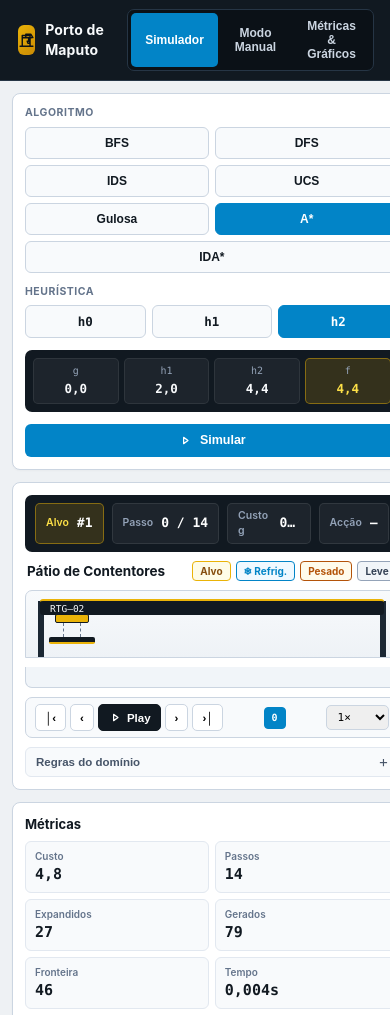
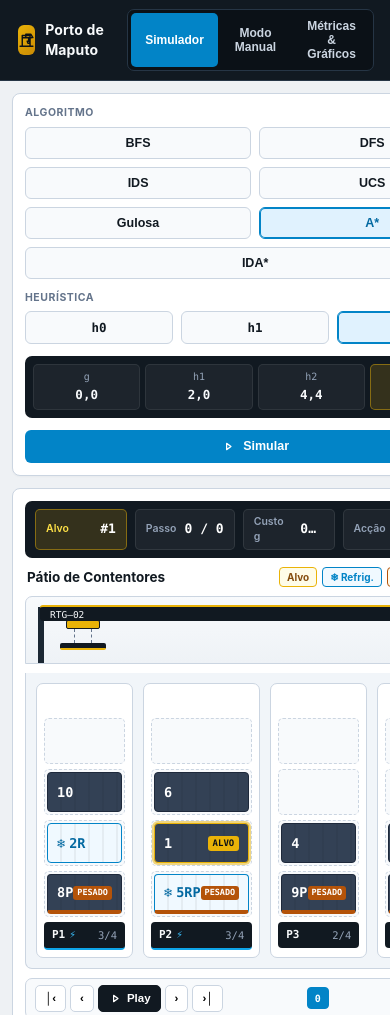
Before and after one commit to yuminaelias/Projecto_IA_grupo02, a plain HTML site: page interface_web/static/index.html in a window 390 px wide. Shown: the top 1015 px of the page. Drawn offline with Linux system fonts and the light colour scheme; no server answers.

Commit message:
fix(interface_web): corrigir setText seguro, grelha das pilhas, CSS h0/h1/h2 e cache

```diff
--- a/interface_web/static/app.js
+++ b/interface_web/static/app.js
@@ -15,6 +15,11 @@ const fmtInt = (n) => {
   if (n === null || n === undefined) return "—";
   return Number(n).toLocaleString("pt-PT");
 };
+
+function setText(id, val) {
+  const el = document.getElementById(id);
+  if (el) el.textContent = val;
+}
 
 const state = {
   mode: "sim", // 'sim' | 'manual' | 'lab'
@@ -112,8 +117,9 @@ async function loadInstances() {
 
 async function runSimulation(autoPlay = false) {
   stopPlayback();
-  const btnLabel = document.getElementById("btn-solve-label");
-  if (btnLabel) btnLabel.textContent = "A simular...";
+  const btnSolve = document.getElementById("btn-solve");
+  if (btnSolve) btnSolve.disabled = true;
+  setText("btn-solve-label", "A simular...");
 
   try {
     const cfg = state.instanceConfig;
@@ -149,9 +155,10 @@ async function runSimulation(autoPlay = false) {
       startPlayback();
     }
   } catch (err) {
-    alert(`Erro ao executar algoritmo: ${err.message}`);
+    console.error("Erro ao executar algoritmo:", err);
   } finally {
-    if (btnLabel) btnLabel.textContent = "Simular";
+    if (btnSolve) btnSolve.disabled = false;
+    setText("btn-solve-label", "Simular");
   }
 }
 
@@ -409,8 +416,8 @@ async function handleManualHint() {
 
 function renderAll() {
   const isLab = state.mode === "lab";
-  document.getElementById("workspace-view").classList.toggle("hidden", isLab);
-  document.getElementById("lab-view").classList.toggle("hidden", !isLab);
+  document.getElementById("workspace-view")?.classList.toggle("hidden", isLab);
+  document.getElementById("lab-view")?.classList.toggle("hidden", !isLab);
 
   document.querySelectorAll(".mode-tabs button").forEach((btn) => {
     btn.classList.toggle("active", btn.dataset.mode === state.mode);
@@ -422,9 +429,9 @@ function renderAll() {
   }
 
   const isManual = state.mode === "manual";
-  document.getElementById("left-sim-panel").classList.toggle("hidden", isManual);
-  document.getElementById("left-manual-panel").classList.toggle("hidden", !isManual);
-  document.getElementById("playback-bar").classList.toggle("disabled", isManual);
+  document.getElementById("left-sim-panel")?.classList.toggle("hidden", isManual);
+  document.getElementById("left-manual-panel")?.classList.toggle("hidden", !isManual);
+  document.getElementById("playback-bar")?.classList.toggle("disabled", isManual);
 
   renderLeftPanel();
   renderYard();
@@ -448,21 +455,22 @@ function renderLeftPanel() {
   });
 
   // Regras no modo manual
-  document.getElementById("rule-h-text").textContent = `H = ${state.instanceConfig.H}`;
-  document.getElementById("rule-lift-text").textContent = `Custo ${state.mods.liftCost ? "0,5" : "0,0"} · próximo`;
-  document.getElementById("rule-reefer-text").textContent = state.mods.reefer3
-    ? "Pilhas 1, 2 e 3"
-    : "Pilhas 1 e 2";
+  setText("rule-h-text", `H = ${state.instanceConfig.H}`);
+  setText("rule-lift-text", `Custo ${state.mods.liftCost ? "0,5" : "0,0"} · próximo`);
+  setText(
+    "rule-reefer-text",
+    state.mods.reefer3 ? "Pilhas 1, 2 e 3" : "Pilhas 1 e 2"
+  );
 
-  document.getElementById("manual-cost-display").textContent = fmt(state.manualCost);
-  document.getElementById("manual-optimum-display").textContent = fmt(state.optimumReferenceCost);
+  setText("manual-cost-display", fmt(state.manualCost));
+  setText("manual-optimum-display", fmt(state.optimumReferenceCost));
 
   // Inspector Heurístico
   const stepData = getCurrentStepData();
-  document.getElementById("insp-g").textContent = fmt(stepData.g);
-  document.getElementById("insp-h1").textContent = fmt(stepData.h1);
-  document.getElementById("insp-h2").textContent = fmt(stepData.h2);
-  document.getElementById("insp-f").textContent = fmt(stepData.f);
+  setText("insp-g", fmt(stepData.g));
+  setText("insp-h1", fmt(stepData.h1));
+  setText("insp-h2", fmt(stepData.h2));
+  setText("insp-f", fmt(stepData.f));
 }
 
 function getCurrentStepData() {
@@ -471,7 +479,7 @@ function getCurrentStepData() {
     const hSel = state.heuristic === "h0" ? h.h0 : state.heuristic === "h1" ? h.h1 : h.h2;
     return {
       passo: state.manualActions.length,
-      pilhas: state.manualStacks,
+      pilhas: state.manualStacks.length ? state.manualStacks : state.instanceConfig.pilhas,
       proximo: state.manualProximo,
       accao: state.manualActions.at(-1) || null,
       g: state.manualCost,
@@ -508,32 +516,29 @@ function renderYard() {
 
   // Ribbon superior
   const doneAll = stepData.proximo > maxN;
-  document.getElementById("ribbon-target").textContent = doneAll
-    ? "Concluído ✓"
-    : `#${stepData.proximo}`;
-  document.getElementById("ribbon-step").textContent =
+  setText("ribbon-target", doneAll ? "Concluído ✓" : `#${stepData.proximo}`);
+  setText(
+    "ribbon-step",
     state.mode === "manual"
       ? `${state.manualActions.length}`
-      : `${stepData.passo} / ${totalSteps}`;
-  document.getElementById("ribbon-cost").textContent = fmt(stepData.g);
+      : `${stepData.passo} / ${totalSteps}`
+  );
+  setText("ribbon-cost", fmt(stepData.g));
 
   const act = stepData.accao;
-  const lastActEl = document.getElementById("ribbon-last-action");
-  const craneBadge = document.getElementById("crane-action-badge");
-
   if (act) {
     const desc =
       act.tipo === "mover"
         ? `mover(${act.origem + 1} → ${act.destino + 1})`
         : `levantar(${act.origem + 1})`;
-    lastActEl.textContent = `${desc} · #${boxLabel(act.contentor)}`;
-    if (craneBadge) craneBadge.textContent = desc.toUpperCase();
+    setText("ribbon-last-action", `${desc} · #${boxLabel(act.contentor)}`);
+    setText("crane-action-badge", desc.toUpperCase());
   } else {
-    lastActEl.textContent = "—";
-    if (craneBadge) craneBadge.textContent = "";
+    setText("ribbon-last-action", "—");
+    setText("crane-action-badge", "");
   }
 
-  document.getElementById("yard-instance-title").textContent = "Pátio de Contentores";
+  setText("yard-instance-title", "Pátio de Contentores");
 
   // Posição do Trolley do Pórtico RTG
   const activeStackIdx =
@@ -553,6 +558,7 @@ function renderYard() {
 
   // Renderização das Pilhas
   const stacksContainer = document.getElementById("stacks-container");
+  if (!stacksContainer) return;
   stacksContainer.style.setProperty("--num-stacks", cfg.S);
   stacksContainer.innerHTML = "";
 
@@ -656,6 +662,7 @@ function renderYard() {
 
   // Mensagem de seleção no Modo Manual
   const msgEl = document.getElementById("selection-message");
+  if (msgEl) {
     if (isManual && selIdx !== null && state.manualStacks[selIdx]?.length) {
       const selBox = state.manualStacks[selIdx].at(-1);
       msgEl.classList.remove("hidden");
@@ -667,11 +674,11 @@ function renderYard() {
       msgEl.classList.add("hidden");
     }
   }
+}
 
 function renderPlaybackControls() {
-  const playLabel = document.getElementById("label-play");
+  setText("label-play", state.playing ? "Pausa" : "Play");
   const playIcon = document.getElementById("icon-play");
-  if (playLabel) playLabel.textContent = state.playing ? "Pausa" : "Play";
   if (playIcon) {
     playIcon.innerHTML = state.playing
       ? '<path d="M9 7v10M15 7v10" />'
@@ -703,23 +710,24 @@ function renderRightPanel() {
   const res = state.simResult;
 
   if (!isManual && res) {
-    document.getElementById("kpi-cost").textContent = res.resolvido ? fmt(res.custo) : "—";
-    document.getElementById("kpi-length").textContent = String(res.comprimento);
-    document.getElementById("kpi-expanded").textContent = fmtInt(res.nos_expandidos);
-    document.getElementById("kpi-generated").textContent = fmtInt(res.nos_gerados);
-    document.getElementById("kpi-frontier").textContent = fmtInt(res.max_fronteira);
-    document.getElementById("kpi-time").textContent = `${fmt(res.tempo_s, 3)}s`;
-    document.getElementById("kpi-memory").textContent = `${fmt(res.memoria_mb, 2)} MB`;
-    document.getElementById("kpi-bstar").textContent = `b* = ${fmt(res.b_estrela, 4)}`;
+    setText("kpi-cost", res.resolvido ? fmt(res.custo) : "—");
+    setText("kpi-length", String(res.comprimento));
+    setText("kpi-expanded", fmtInt(res.nos_expandidos));
+    setText("kpi-generated", fmtInt(res.nos_gerados));
+    setText("kpi-frontier", fmtInt(res.max_fronteira));
+    setText("kpi-time", `${fmt(res.tempo_s, 3)}s`);
+    setText("kpi-memory", `${fmt(res.memoria_mb, 2)} MB`);
+    setText("kpi-bstar", `b* = ${fmt(res.b_estrela, 4)}`);
   } else if (isManual) {
-    document.getElementById("kpi-cost").textContent = fmt(state.manualCost);
-    document.getElementById("kpi-length").textContent = String(state.manualActions.length);
+    setText("kpi-cost", fmt(state.manualCost));
+    setText("kpi-length", String(state.manualActions.length));
   }
 
   const actions = isManual ? state.manualActions : res?.acoes || [];
   const activeStep = isManual ? state.manualActions.length : state.step;
 
   const logContainer = document.getElementById("action-log");
+  if (logContainer) {
     logContainer.innerHTML = "";
 
     if (!actions.length) {
@@ -751,11 +759,13 @@ function renderRightPanel() {
         logContainer.appendChild(row);
       });
     }
+  }
 
   // Patamares limite_f do IDA*
   const threshBox = document.getElementById("thresholds-box");
   const threshList = document.getElementById("thresholds-list");
 
+  if (threshBox && threshList) {
     if (!isManual && res && res.algoritmo === "IDA*" && res.patamares_f && res.patamares_f.length) {
       threshBox.classList.remove("hidden");
       threshList.innerHTML = res.patamares_f
@@ -765,14 +775,14 @@ function renderRightPanel() {
       threshBox.classList.add("hidden");
     }
   }
+}
 
 // ============================================================================
 // ABA 3: LABORATÓRIO EXPERIMENTAL & GRÁFICOS SVG
 // ============================================================================
 
 async function runLabBenchmark() {
-  const btn = document.getElementById("btn-run-benchmark");
-  if (btn) btn.textContent = "⏳ A comparar...";
+  setText("btn-run-benchmark", "⏳ A comparar...");
 
   try {
     const cfg = state.instanceConfig;
@@ -788,18 +798,17 @@ async function runLabBenchmark() {
     state.labOptimum = data.custo_optimo || 4.8;
     renderLabView();
   } catch (err) {
-    alert(`Erro na bateria experimental: ${err.message}`);
+    console.error("Erro na bateria experimental:", err);
   } finally {
-    if (btn) btn.textContent = "▶ Executar Comparação";
+    setText("btn-run-benchmark", "▶ Executar Comparação");
   }
 }
 
 function renderLabView() {
   const cfg = state.instanceConfig;
-  document.getElementById("lab-table-subtitle").textContent =
-    `Resultados — ${cfg.nome}`;
-  document.getElementById("lab-runs-count").textContent = String(state.labResults.length);
-  document.getElementById("lab-best-cost").textContent = fmt(state.labOptimum);
+  setText("lab-table-subtitle", `Resultados — ${cfg.nome}`);
+  setText("lab-runs-count", String(state.labResults.length));
+  setText("lab-best-cost", fmt(state.labOptimum));
 
   const tbody = document.getElementById("lab-table-body");
   tbody.innerHTML = "";
@@ -1163,8 +1172,10 @@ function setupEvents() {
 
 async function initApp() {
   setupEvents();
+  renderAll();
   await loadInstances();
   resetManualMode();
+  renderAll();
   await runSimulation(false);
 }
 
--- a/interface_web/static/index.html
+++ b/interface_web/static/index.html
@@ -4,7 +4,7 @@
   <meta charset="UTF-8" />
   <meta name="viewport" content="width=device-width, initial-scale=1.0" />
   <title>Porto de Maputo</title>
-  <link rel="stylesheet" href="/styles.css" />
+  <link rel="stylesheet" href="/styles.css?v=20261105" />
 </head>
 <body>
   <div class="app-shell">
@@ -365,6 +365,6 @@
     </dialog>
   </div>
 
-  <script src="/app.js"></script>
+  <script src="/app.js?v=20261105"></script>
 </body>
 </html>
--- a/interface_web/static/styles.css
+++ b/interface_web/static/styles.css
@@ -181,51 +181,62 @@ body {
 }
 
 /* BOTÕES DE ALGORITMO LIMPOS */
+#algo-grid,
 .algo-grid {
   display: grid;
   grid-template-columns: 1fr 1fr;
-  gap: 6px;
+  gap: 8px;
 }
 
+#algo-grid button,
 .algo-grid button {
   background: #f8fafc;
-  border: 1px solid var(--slate-300);
+  border: 1.5px solid var(--slate-300);
   border-radius: 6px;
-  padding: 8px 6px;
+  padding: 8px 0;
   font-weight: 700;
-  font-size: 12px;
+  font-size: 12.5px;
   color: var(--navy-900);
   text-align: center;
   cursor: pointer;
   transition: all 0.12s ease;
 }
 
+#algo-grid button.span-full,
 .algo-grid button.span-full {
   grid-column: span 2;
 }
 
+#algo-grid button:hover,
 .algo-grid button:hover {
-  border-color: var(--cyan-600);
+  border-color: #0284c7;
+  background: #f0f9ff;
 }
 
+#algo-grid button.selected,
 .algo-grid button.selected {
-  background: var(--cyan-600);
-  border-color: var(--cyan-600);
-  color: #ffffff;
+  background: #e0f2fe;
+  border-color: #0284c7;
+  color: #0369a1;
+  box-shadow: inset 0 0 0 1px #0284c7;
 }
 
 /* LINHA COMPACTA DE HEURÍSTICAS (h0, h1, h2) */
-.heuristics-row {
+#heuristic-grid,
+.heuristics-row,
+.heuristics {
   display: grid;
   grid-template-columns: repeat(3, 1fr);
-  gap: 6px;
+  gap: 8px;
 }
 
-.heuristics-row button {
+#heuristic-grid button,
+.heuristics-row button,
+.heuristics button {
   background: #f8fafc;
-  border: 1px solid var(--slate-300);
+  border: 1.5px solid var(--slate-300);
   border-radius: 6px;
-  padding: 8px 4px;
+  padding: 8px 0;
   font-family: var(--font-mono);
   font-size: 12.5px;
   font-weight: 700;
@@ -235,17 +246,25 @@ body {
   transition: all 0.12s ease;
 }
 
-.heuristics-row button:hover {
-  border-color: var(--cyan-600);
+#heuristic-grid button:hover,
+.heuristics-row button:hover,
+.heuristics button:hover {
+  border-color: #0284c7;
+  background: #f0f9ff;
 }
 
-.heuristics-row button.selected {
-  background: var(--cyan-600);
-  border-color: var(--cyan-600);
-  color: #ffffff;
+#heuristic-grid button.selected,
+.heuristics-row button.selected,
+.heuristics button.selected {
+  background: #e0f2fe;
+  border-color: #0284c7;
+  color: #0369a1;
+  box-shadow: inset 0 0 0 1px #0284c7;
 }
 
-.heuristics-row button.disabled-h {
+#heuristic-grid button.disabled-h,
+.heuristics-row button.disabled-h,
+.heuristics button.disabled-h {
   opacity: 0.4;
   pointer-events: none;
 }
@@ -652,10 +671,12 @@ body {
 }
 
 /* PILHAS E CONTENTORES */
+#stacks-container,
 .stacks {
   display: grid;
   grid-template-columns: repeat(var(--num-stacks, 4), 1fr);
   gap: 10px;
+  min-height: 256px;
   background: #f1f5f9;
   border: 1px solid var(--slate-300);
   border-top: none;
```
Also changed, not shown: 1 other file. Lines whose indentation alone changed are shown as unchanged.
